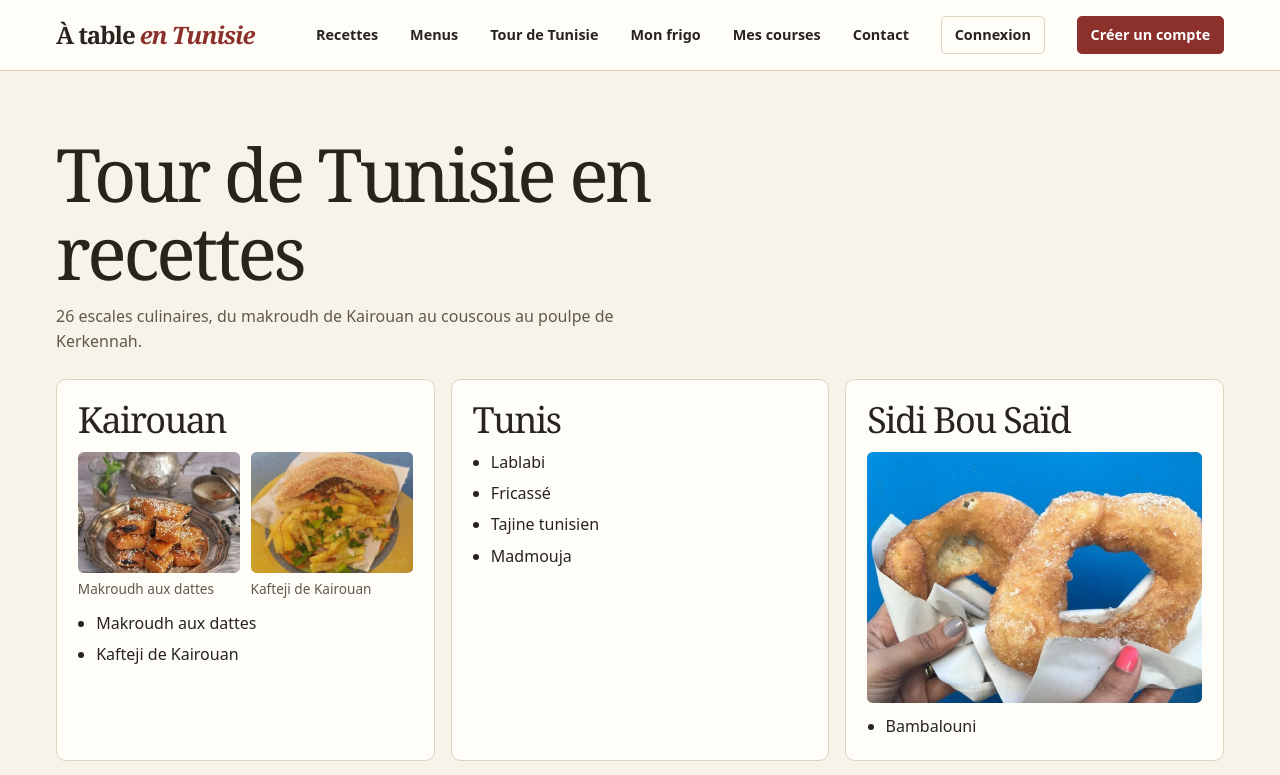
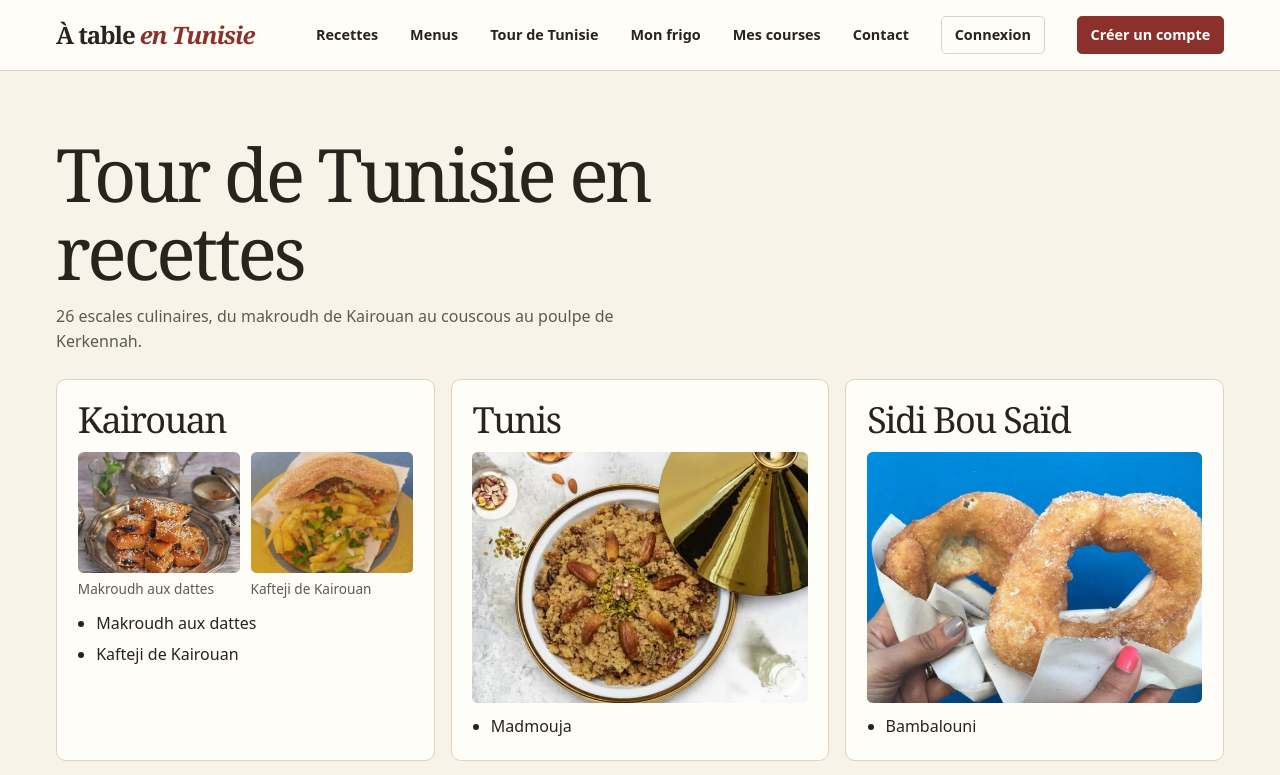
Before and after one commit to Soulaima11/a-table-en-tunisie, a Next.js app: page /tour-de-tunisie in a window 1280 px wide. Shown: the top 775 px of the page. Built offline with nearby package versions, Linux system fonts and the light colour scheme; no server answers.

Commit message:
Feature madmouja in the Tunis stop

```diff
--- a/app/data/tour-tunisie.ts
+++ b/app/data/tour-tunisie.ts
@@ -8,6 +8,7 @@ import couscousPoulpe from "../../public/tour/couscous-poulpe.webp";
 import garnGhzel from "../../public/tour/garn-ghzel.webp";
 import kaakWarka from "../../public/tour/kaak-warka.webp";
 import kaftejiKairouan from "../../public/tour/kafteji-kairouan.webp";
+import madmouja from "../../public/tour/madmouja.webp";
 import makroudhKairouan from "../../public/tour/makroudh-kairouan.webp";
 import mtabga from "../../public/tour/mtabga.webp";
 import rouzJerbi from "../../public/tour/rouz-jerbi.webp";
@@ -35,9 +36,8 @@ export const escales: Escale[] = [
     { image: makroudhKairouan, description: "Makroudh aux dattes sur un plateau.", legende: "Makroudh aux dattes" },
     { image: kaftejiKairouan, description: "Sandwich au kafteji servi avec des frites.", legende: "Kafteji de Kairouan" },
   ] },
-  { id: "tunis", nom: "Tunis", specialites: [
-    lablabi, "Fricassé", "Tajine tunisien", "Madmouja",
-  ] },
+  { id: "tunis", nom: "Tunis", specialites: ["Madmouja"],
+    photos: [{ image: madmouja, description: "Madmouja décorée de dattes et de pistaches." }] },
   { id: "sidi-bou-said", nom: "Sidi Bou Saïd", specialites: [
     "Bambalouni",
   ], photos: [{ image: bambalouni, description: "Deux bambalounis saupoudrés de sucre dans du papier." }] },
```
Also changed, not shown: public/tour/madmouja.webp (added).
